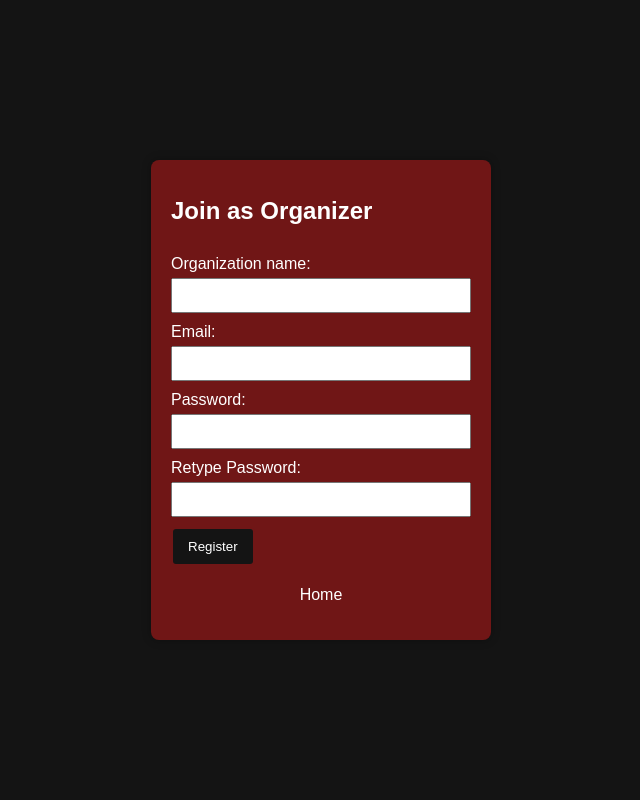
After one commit to Tofuwuuu/dota-maker, a Flask app: page /organizer_register in a window 1280 px wide. The commit adds this page. Shown: the whole page, without its empty margins (319-959 px from the left). Run offline with Flask 3, Linux system fonts and the light colour scheme.

Commit message:
popowewe

```diff
--- a/app.py
+++ b/app.py
@@ -31,7 +31,7 @@ class LoginForm(FlaskForm):
     submit = SubmitField('Login')
 
 class RegistrationForm(FlaskForm):
-    role = SelectField('Role', choices=[('contestant', 'Contestant'), ('organizer', 'Organizer')], validators=[InputRequired()])
+    role = SelectField('Register as: ', choices=[('contestant', 'Contestant'), ('organizer', 'Organizer')], validators=[InputRequired()])
     submit = SubmitField('Register')
 
 
@@ -62,9 +62,9 @@ def register():
         role = form.role.data
 
         if role == 'contestant':
-            return redirect(url_for('contestant_login'))
+            return redirect(url_for('contestant_register'))
         elif role == 'organizer':
-            return redirect(url_for('organizer_login'))
+            return redirect(url_for('organizer_register'))
 
     return render_template('register.html', form=form)
 
@@ -95,13 +95,13 @@ def create_tournament():
 
     return render_template('organizer_page.html')
 
-@app.route('/contestant_login')
-def contestant_login():
-    return render_template('contestant_login.html')
+@app.route('/contestant_register')
+def contestant_register():
+    return render_template('contestant_register.html')
 
-@app.route('/organizer_login')
-def organizer_login():
-    return render_template('organizer_login.html')
+@app.route('/organizer_register')
+def organizer_register():
+    return render_template('organizer_register.html')
 
 @app.route('/logout')
 @login_required
--- a/static/css/register.css
+++ b/static/css/register.css
@@ -48,9 +48,11 @@ body {
 }
 
 .button {
-    background-color: #4CAF50;
+    background-color: #141414;
     color: white;
-    border: none;
+    border: #701616;
+    border-width: 2px;
+    border-style: solid;
     padding: 10px 15px;
     cursor: pointer;
     border-radius: 5px;
@@ -58,15 +60,18 @@ body {
 }
 
 .button:hover {
-    background-color: #45a049;
+    background-color: #a01f1f;
+    border: #a01f1f;
+    border-width: 2px;
+    border-style: solid;
 }
 
 .home-button {
     color: #fff;
     text-decoration: none;
-    transition: background-color 0.3s ease-in-out;
+    transition: background-color 0.1s ease-in-out;
 }
 
 .home-button:hover {
-    background-color: #007BFF;
+    color: #141414;
 }
--- /dev/null
+++ b/templates/organizer_register.html
@@ -0,0 +1,66 @@
+<!-- contestant_login.html -->
+
+<!DOCTYPE html>
+<html lang="en">
+<head>
+    <meta charset="UTF-8">
+    <meta name="viewport" content="width=device-width, initial-scale=1.0">
+    <title>Contestant Login</title>
+    <link rel="stylesheet" href="{{ url_for('static', filename='css/register.css') }}">
+    <style>
+        .container {
+            display: flex;
+        }
+        .grid_sor {
+            display: grid;
+            grid-template-columns: repeat(1, 1fr);
+            gap: 10px;
+            text-align: left;
+            width: 300px;
+        }
+
+        label {
+            display: block;
+            margin-bottom: 5px;
+        }
+
+        input {
+            width: 100%;
+            padding: 8px;
+            margin-bottom: 10px;
+            box-sizing: border-box;
+        }
+    </style>
+</head>
+<body>
+
+<div class="center-screen">
+    <div class="center-container">
+        <div class="container">
+                <div class="grid_sor">
+                    <h1>Join as Organizer</h1>
+                    <form action="#" method="post"> <!-- Update the action attribute when needed -->
+                        <label for="org_name">Organization name:</label>
+                            <input type="text" id="org_name" name="first_name" required>
+
+                        <label for="email">Email:</label>
+                            <input type="email" id="email" name="email" required>
+
+                        <label for="password">Password:</label>
+                            <input type="password" id="password" name="password" required>
+
+                        <label for="confirm_password">Retype Password:</label>
+                            <input type="password" id="confirm_password" name="confirm_password" required>
+
+                        <button type="submit" class="button">Register</button>
+
+                        <p><a href="{{ url_for('home') }}" class="home-button">Home</a></p>
+                    </form>
+                </div>
+
+        </div>
+    </div>
+</div>
+
+</body>
+</html>
--- a/templates/register.html
+++ b/templates/register.html
@@ -20,8 +20,8 @@
                 <div class="dropdown-group">
                     {{ form.role.label }}
                     {{ form.role(class="dropdown", id="account_type") }}
-                    <label class="dropdown-label" for="account_type">Account Type</label>
                 </div>
+                <br>
 
                 {{ form.submit(class="button", value="Continue") }}
                 <p><a href="{{ url_for('home') }}" class="home-button">Home</a></p>
```
Also changed, not shown: templates/contestant_register.html (renamed from templates/contestant_login.html, +15 -8 lines), templates/organizer_login.html (deleted, +0 -18 lines).
